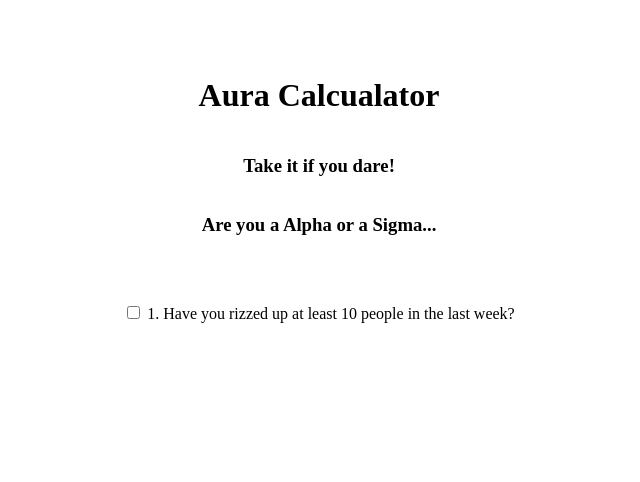
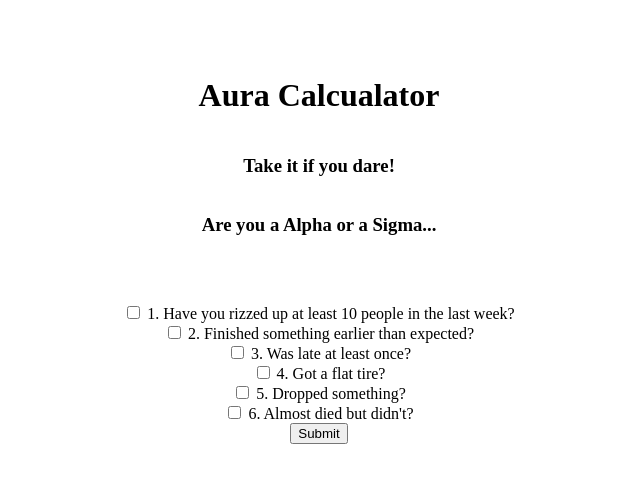
Before and after one commit to thisguyblink/AuraCalcuator, a SvelteKit app in the folder auracalc/: page / in a window 1280 px wide. Shown: the top 482 px of the page, without its empty margins (321-961 px from the left). Built offline with nearby package versions, Linux system fonts and the light colour scheme.

Commit message:
Overall structure doneish

```diff
--- a/auracalc/src/routes/+page.svelte
+++ b/auracalc/src/routes/+page.svelte
@@ -1,5 +1,13 @@
 <script>
-
+    // document.getElementById('submitButton').addEventListener('click', function() {
+    //     const checkboxes = document.querySelectorAll('input[type="checkbox"]');
+    //   let totalValue = 0;
+    //   checkboxes.forEach(checkbox => {
+    //     if (checkbox.checked) {
+    //       totalValue += parseInt(checkbox.value);
+    //     }
+    //   });
+    // });
 </script>
 
 <div class = header>
@@ -7,13 +15,46 @@
     <h3>Take it if you dare!</h3>
     <h3>Are you a Alpha or a Sigma...</h3>
 </div>
-<div class =questionList>
+<div class ="questionList">
     <div class = question>
         <label class="custom-checkbox">
-            <input type="checkbox">
+            <input type="checkbox" value="100">
             1. Have you rizzed up at least 10 people in the last week?
         </label>
     </div>
+    <div class = question>
+        <label class="custom-checkbox">
+            <input type="checkbox" value="15">
+            2. Finished something earlier than expected?
+        </label>
+    </div>
+    <div class = question>
+        <label class="custom-checkbox">
+            <input type="checkbox" value="-60">
+            3. Was late at least once?
+        </label>
+    </div>
+    <div class = question>
+        <label class="custom-checkbox">
+            <input type="checkbox" value="-450">
+            4. Got a flat tire?
+        </label>
+    </div>
+    <div class = question>
+        <label class="custom-checkbox">
+            <input type="checkbox" value="-100">
+            5. Dropped something?
+        </label>
+    </div>
+    <div class = question>
+        <label class="custom-checkbox">
+            <input type="checkbox" value="4500">
+            6. Almost died but didn't?
+        </label>
+    </div>
+
+    <span></span>
+    <button id ="submitButton">Submit</button>
 </div>
 
 <style>
@@ -29,6 +70,10 @@
         display: flex;
         justify-content: center;
         align-items: center;
+        flex-direction: column;
+    }
+    .checkbox:hover {
+        background-color: black;
     }
 
 </style>
```
